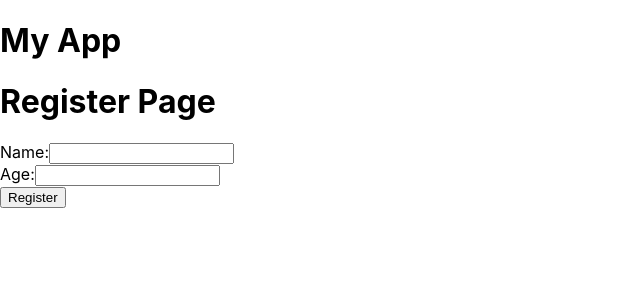
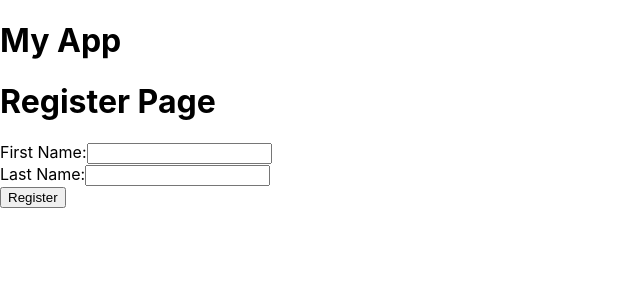
Before and after one commit to Saurav-Gupta-13/register123, a React (Create React App) app: page / in a window 1280 px wide. Shown: the top 300 px of the page, without its empty margins (0-640 px from the left). Built offline with nearby package versions, Linux system fonts and the light colour scheme; what @aws-amplify/datastore would draw is missing.

Commit message:
updated page

```diff
--- a/src/RegisterPage.jsx
+++ b/src/RegisterPage.jsx
@@ -3,15 +3,15 @@ import { DataStore } from '@aws-amplify/datastore';
 import { Register } from './models';
 
 function RegisterPage() {
-  const [name, setName] = useState("");
-  const [age, setAge] = useState("");
+  const [firstName, setFirstName] = useState("");
+  const [lastName, setLastName] = useState("");
 
-  const handleNameChange = (event) => {
-    setName(event.target.value);
+  const handleFirstNameChange = (event) => {
+    setFirstName(event.target.value);
   };
 
-  const handleAgeChange = (event) => {
-    setAge(event.target.value);
+  const handleLastNameChange = (event) => {
+    setLastName(event.target.value);
   };
 
   const handleSubmit = async(event) => {
@@ -20,8 +20,8 @@ function RegisterPage() {
     try {
         await DataStore.save(
           new Register({
-            "name": name,
-            "age": age
+            "firstName": firstName,
+            "lastName": lastName
           })
         );
         console.log("Registration successful!");
@@ -35,22 +35,22 @@ function RegisterPage() {
       <h1>Register Page</h1>
       <form onSubmit={handleSubmit}>
         <div>
-          <label htmlFor="name">Name:</label>
+          <label htmlFor="firstName">First Name:</label>
           <input
             type="text"
-            id="name"
-            value={name}
-            onChange={handleNameChange}
+            id="firstName"
+            value={firstName}
+            onChange={handleFirstNameChange}
             required
           />
         </div>
         <div>
-          <label htmlFor="age">Age:</label>
+          <label htmlFor="lastName">Last Name:</label>
           <input
-            type="number"
-            id="age"
-            value={age}
-            onChange={handleAgeChange}
+            type="text"
+            id="lastName"
+            value={lastName}
+            onChange={handleLastNameChange}
             required
           />
         </div>
```
